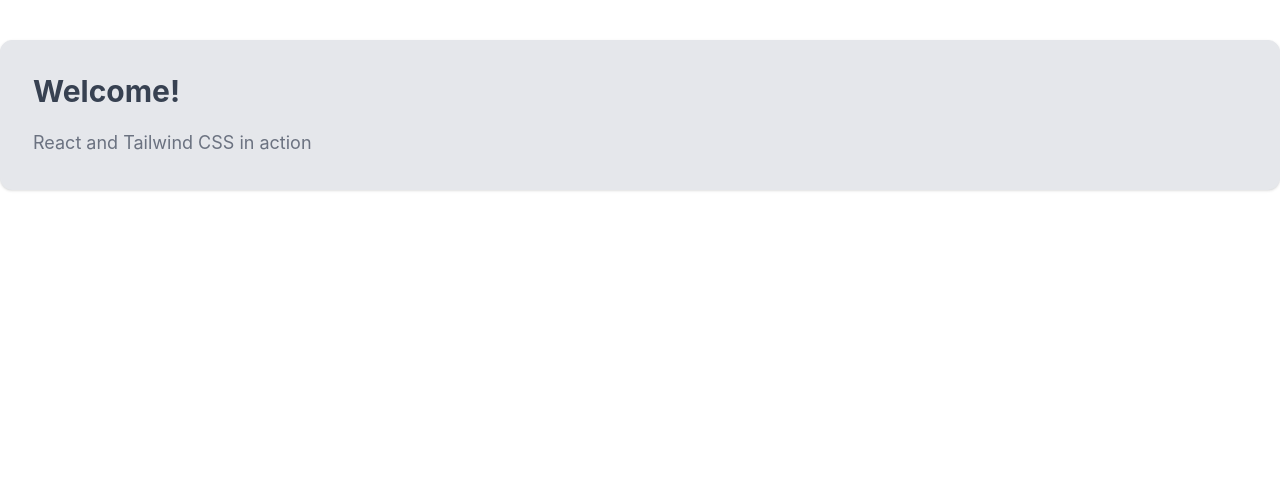
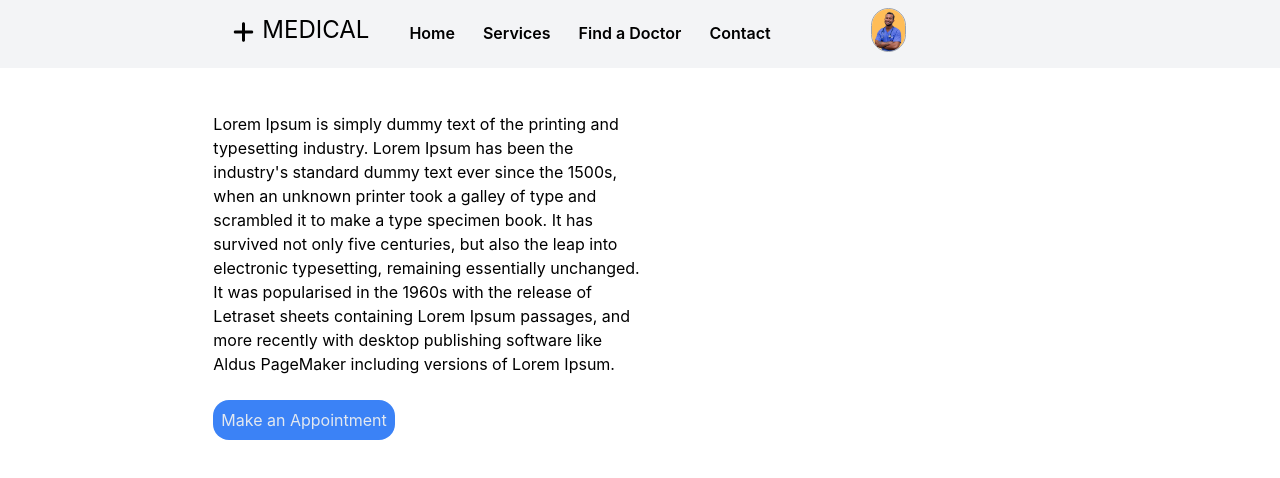
Before and after one commit to SSJSMANAV/my_doctor_appointment, a React (Create React App) app: page / in a window 1280 px wide. Shown: the top 478 px of the page. Built offline with nearby package versions, Linux system fonts and the light colour scheme.

Commit message:
Code refactored

```diff
--- a/package.json
+++ b/package.json
@@ -3,11 +3,16 @@
   "version": "0.1.0",
   "private": true,
   "dependencies": {
+    "@fortawesome/free-brands-svg-icons": "^6.4.2",
+    "@fortawesome/free-solid-svg-icons": "^6.4.2",
+    "@fortawesome/react-fontawesome": "^0.2.0",
     "@testing-library/jest-dom": "^5.17.0",
     "@testing-library/react": "^13.4.0",
     "@testing-library/user-event": "^13.5.0",
     "react": "^18.2.0",
+    "react-calendar": "^4.6.0",
     "react-dom": "^18.2.0",
+    "react-router-dom": "^6.16.0",
     "react-scripts": "5.0.1",
     "web-vitals": "^2.1.4"
   },
--- a/src/App.js
+++ b/src/App.js
@@ -1,13 +1,20 @@
 import logo from "./logo.svg";
 import "./App.css";
+import Home from "../src/Components/Home/home";
+import { createBrowserRouter, RouterProvider } from "react-router-dom";
+import Appointment from "./Components/Appointment/appointment";
+import Header from "./Components/Header/header";
+import Booking from "./Components/Booking/booking";
+
+const router = createBrowserRouter([
+  { path: "/", element: <Home /> },
+  { path: "/appointment", element: <Appointment /> },
+  { path: "/header", element: <Header /> },
+  { path: "/booking", element: <Booking /> },
+]);
 
 function App() {
-  return (
-    <div className="container mx-auto bg-gray-200 rounded-xl shadow border p-8 m-10">
-      <p className="text-3xl text-gray-700 font-bold mb-5">Welcome!</p>
-      <p className="text-gray-500 text-lg">React and Tailwind CSS in action</p>
-    </div>
-  );
+  return <RouterProvider router={router} />;
 }
 
 export default App;
--- /dev/null
+++ b/src/Components/Appointment/appointment.js
@@ -0,0 +1,74 @@
+import React, { useState } from "react";
+import Header from "../Header/header";
+import DoctorDataItem from "./doctor_data_item";
+
+const doctor1 = {
+  name: "Sagar1",
+  speciality: "Eye Surgeon",
+  image: "/img/doctor-1.png",
+};
+
+const doctor2 = {
+  name: "Sagar2",
+  speciality: "Ear Surgeon",
+  image: "/img/doctor-1.png",
+};
+const doctor3 = {
+  name: "Sagar3",
+  speciality: "Ear Surgeon",
+  image: "/img/doctor-1.png",
+};
+
+const DoctorsList1 = [doctor1, doctor2, doctor3];
+
+function Appointment() {
+  const [selectedDoctor, setSelectedDoctor] = useState("Surgeon"); // Initialize with "Eye Surgeon"
+
+  // Function to handle the doctor selection
+
+  const [filteredList, setFilteredList] = useState(DoctorsList1);
+
+  const handleDoctorSelection = (doctorSpeciality) => {
+    setSelectedDoctor(doctorSpeciality);
+    if (doctorSpeciality === "Surgeon") {
+      setFilteredList(DoctorsList1);
+      return;
+    }
+    setFilteredList(
+      DoctorsList1.filter((doctor) => doctor.speciality === doctorSpeciality)
+    );
+  };
+
+  return (
+    <main>
+      <Header />
+      <div className="flex w-4/6 my-0 mx-auto py-28 justify-between ">
+        <div className="">
+          <select
+            value={selectedDoctor}
+            onChange={(e) => handleDoctorSelection(e.target.value)}
+            className="px-2 py-2 "
+          >
+            <option value="Surgeon" className="px-2 py-2">
+              {" "}
+              Surgeon
+            </option>
+            <option value="Eye Surgeon" className="px-2 py-2">
+              <p>Eye Surgeon</p>
+            </option>
+            <option value="Ear Surgeon">Ear Surgeon</option>
+            <option value="Heart Surgeon">Heart Surgeon</option>
+          </select>
+        </div>
+      </div>
+
+      <div>
+        {filteredList.map((doctorData) => (
+          <DoctorDataItem doctor={doctorData}></DoctorDataItem>
+        ))}
+      </div>
+    </main>
+  );
+}
+
+export default Appointment;
--- /dev/null
+++ b/src/Components/Appointment/doctor_data_item.js
@@ -0,0 +1,29 @@
+import React from "react";
+
+const DoctorDataItem = (props) => {
+  return (
+    <div>
+      {/* Display the selected doctor's image and information */}
+      <div className="w-4/6 my-0 mx-auto pt-12">
+        <div className="flex pb-10 w-2/3 bg-gray-500 rounded-3xl ">
+          <img
+            className="pt-4 pl-4 rounded-3xl"
+            src={process.env.PUBLIC_URL + props.doctor.image}
+            alt="alt"
+            style={{ width: "40%", height: "40%" }}
+          />
+          <div className="pl-12">
+            <p className="pt-4 pb-4"> Name: {props.doctor.name}</p>
+            <p className="pb-4">Speciality: {props.doctor.speciality}</p>
+
+            <button className="px-2 py-2  bg-blue-300 rounded-lg">
+              Book an appointment
+            </button>
+          </div>
+        </div>
+      </div>
+    </div>
+  );
+};
+
+export default DoctorDataItem;
--- /dev/null
+++ b/src/Components/Booking/booking.js
@@ -0,0 +1,22 @@
+// App.js
+
+import { useState } from "react";
+import Calendar from "react-calendar";
+// import "./App.css";
+
+function Booking() {
+  const [date, setDate] = useState(new Date());
+
+  return (
+    <div className="app">
+      <h1 className="text-center">React Calendar</h1>
+      <div className="calendar-container">
+        <Calendar onChange={setDate} value={date} />
+      </div>
+      <p className="text-center">
+        <span className="bold">Selected Date:</span> {date.toDateString()}
+      </p>
+    </div>
+  );
+}
+export default Booking;
--- /dev/null
+++ b/src/Components/Header/header.js
@@ -0,0 +1,82 @@
+import React, { useState } from "react";
+import { FontAwesomeIcon } from "@fortawesome/react-fontawesome";
+import { faPlus } from "@fortawesome/free-solid-svg-icons";
+import { Link } from "react-router-dom";
+import "../../../src/App.css";
+
+function Header() {
+  const [showOptions, setShowOptions] = useState(false);
+
+  const toggleOptions = () => {
+    setShowOptions(!showOptions);
+  };
+
+  return (
+    <header
+      className="my-0 mr-auto ml-auto fixed inset-x-0 top-0 py-2 pb-4 lin-grad bg-gray-100"
+      style={{ zIndex: 1 }}
+    >
+      <nav className="w-4/6 flex justify-around my-0 mx-auto items-center">
+        <div className="flex justify-end">
+          <FontAwesomeIcon icon={faPlus} className="pr-2 mt-1.5 text-2xl" />
+          <p className="text-2xl">MEDICAL</p>
+        </div>
+        <div className="mt-1.5 font-semibold">
+          <a
+            href="#"
+            className="mr-7 hover:text-orange-400 transition-all duration-300"
+          >
+            Home
+          </a>
+          <a
+            href="#"
+            className="mr-7 hover:text-orange-400 transition-all duration-300"
+          >
+            Services
+          </a>
+          <a
+            href="#"
+            className="mr-7 hover:text-orange-400 transition-all duration-300"
+          >
+            Find a Doctor
+          </a>
+          <a
+            href="#"
+            className="mr-7 hover:text-orange-400 transition-all duration-300"
+          >
+            Contact
+          </a>
+        </div>
+        <div className="relative w-52 pl-8">
+          <div className="flex items-center ">
+            <img
+              src={process.env.PUBLIC_URL + "/img/doctor-1.png"}
+              style={{ height: "20%", width: "20%" }}
+              className="flex rounded-3xl items-center border border-gray-400 cursor-pointer"
+              onClick={toggleOptions}
+            />
+          </div>
+          {showOptions && (
+            <div
+              className={`absolute mt-2 right-12 bg-white border rounded-lg border-gray-400 shadow-lg text-left transition transition-max-h duration-500 ${
+                showOptions ? "max-h-screen" : "max-h-0"
+              }`}
+            >
+              <ul className="p-0 m-0">
+                <li className="p-2 hover:bg-orange-200 rounded-t-lg ">
+                  Profile
+                </li>
+                <li className="p-2 hover:bg-orange-200">Account Info</li>
+                <li className="p-2 hover:bg-orange-200 rounded-b-lg">
+                  Sign Out
+                </li>
+              </ul>
+            </div>
+          )}
+        </div>
+      </nav>
+    </header>
+  );
+}
+
+export default Header;
--- /dev/null
+++ b/src/Components/Home/home.js
@@ -0,0 +1,54 @@
+import react from "react";
+import { library } from "@fortawesome/fontawesome-svg-core";
+import { FontAwesomeIcon } from "@fortawesome/react-fontawesome";
+// import Questions from "../question";
+// import Review from "../review";
+import { useState } from "react";
+import Header from "../Header/header";
+
+import {
+  faFacebookF,
+  faInstagram,
+  faLinkedin,
+  faReddit,
+} from "@fortawesome/free-brands-svg-icons";
+import {
+  faEnvelope,
+  faHippo,
+  faPlus,
+  faMinus,
+  faArrowRight,
+  faStar,
+} from "@fortawesome/free-solid-svg-icons";
+library.add(faFacebookF);
+
+const Home = () => {
+  return (
+    <main className="App my-0 mr-auto ml-auto mt-2">
+      <Header />
+      <section className="pb-24 flex lin-grad pt-16">
+        <div className="w-4/6 flex my-0 mx-auto pt-4">
+          <div className="lft_con w-1/2 my-0 text-left ">
+            <p className="py-6">
+              Lorem Ipsum is simply dummy text of the printing and typesetting
+              industry. Lorem Ipsum has been the industry's standard dummy text
+              ever since the 1500s, when an unknown printer took a galley of
+              type and scrambled it to make a type specimen book. It has
+              survived not only five centuries, but also the leap into
+              electronic typesetting, remaining essentially unchanged. It was
+              popularised in the 1960s with the release of Letraset sheets
+              containing Lorem Ipsum passages, and more recently with desktop
+              publishing software like Aldus PageMaker including versions of
+              Lorem Ipsum.
+            </p>
+            <button className="py-2 bg-blue-500 text-slate-200 px-2 rounded-2xl hover:bg-orange-500 transition ease-in-out duration-300">
+              Make an Appointment
+            </button>
+          </div>
+        </div>
+      </section>
+    </main>
+  );
+};
+
+export default Home;
--- /dev/null
+++ b/src/practice.js
@@ -0,0 +1,5 @@
+const ages = [5, 6, 12, 23, 34];
+
+const newAges = ages.filter((age) => age > 12);
+
+console.log(newAges);
```
Also changed, not shown: src/index.js (+12 -6 lines), public/img/doctor-1.png (added), 1 other file (tests, documents, lock files or other folders).
